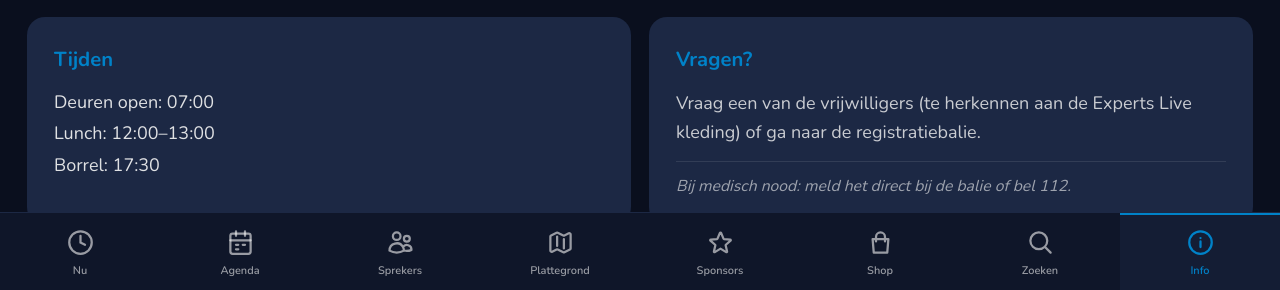
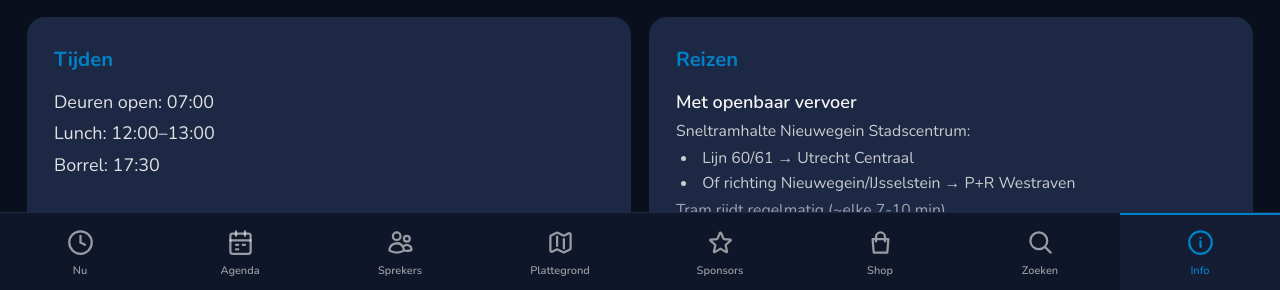
Before and after one commit to expertslive/ziggy, a React (Vite) app in the folder packages/kiosk/: page /info in a window 1280 px wide. Shown: the part 507-797 px from the top of the page. Built offline with nearby package versions, Linux system fonts and the light colour scheme; no server answers.

Commit message:
feat(kiosk): Reizen card on /info — tram, shuttle, poffertjes

```diff
--- a/packages/kiosk/src/i18n/de.json
+++ b/packages/kiosk/src/i18n/de.json
@@ -103,6 +103,25 @@
       "lunch": "Mittagessen: 12:00–13:00",
       "drinks": "Umtrunk: 17:30"
     },
+    "travel": {
+      "title": "Anreise",
+      "publicTransport": {
+        "heading": "Mit öffentlichen Verkehrsmitteln",
+        "intro": "Ab Schnellbahnhaltestelle Nieuwegein Stadscentrum:",
+        "lineToUtrecht": "Linien 60/61 → Utrecht Centraal",
+        "lineToWestraven": "Oder Richtung Nieuwegein/IJsselstein → P+R Westraven",
+        "frequency": "Die Tram fährt regelmäßig (~alle 7-10 Min)."
+      },
+      "car": {
+        "heading": "Mit dem Auto",
+        "shuttle": "Kostenloser Shuttlebus ca. alle 15 Min zwischen dem NBC und dem Parkplatz Sportpark Galecop",
+        "parking": "Oder kostenlos parken am NBC"
+      },
+      "farewell": {
+        "heading": "Auf dem Heimweg",
+        "body": "Am Ausgang steht ein Poffertjes-Stand (kleine niederländische Pfannkuchen) — nehmen Sie kostenlos welche mit für unterwegs."
+      }
+    },
     "questions": {
       "title": "Fragen?",
       "body": "Fragen Sie einen Freiwilligen (erkennbar an der Experts Live Kleidung) oder gehen Sie zur Anmeldung.",
--- a/packages/kiosk/src/i18n/en.json
+++ b/packages/kiosk/src/i18n/en.json
@@ -103,6 +103,25 @@
       "lunch": "Lunch: 12:00–13:00",
       "drinks": "Drinks: 17:30"
     },
+    "travel": {
+      "title": "Travel",
+      "publicTransport": {
+        "heading": "By public transport",
+        "intro": "From the Nieuwegein Stadscentrum tram stop:",
+        "lineToUtrecht": "Lines 60/61 → Utrecht Centraal",
+        "lineToWestraven": "Or towards Nieuwegein/IJsselstein → P+R Westraven",
+        "frequency": "Trams run regularly (about every 7-10 min)."
+      },
+      "car": {
+        "heading": "By car",
+        "shuttle": "Free shuttle bus every ~15 min between the venue and Sportpark Galecop parking",
+        "parking": "Or free parking at NBC"
+      },
+      "farewell": {
+        "heading": "On your way out",
+        "body": "There's a poffertjes (mini Dutch pancakes) stand at the exit — grab some for the road on us."
+      }
+    },
     "questions": {
       "title": "Questions?",
       "body": "Ask one of the volunteers (recognizable by their Experts Live clothing) or visit the registration desk.",
--- a/packages/kiosk/src/i18n/fr.json
+++ b/packages/kiosk/src/i18n/fr.json
@@ -103,6 +103,25 @@
       "lunch": "Déjeuner: 12:00–13:00",
       "drinks": "Cocktail: 17:30"
     },
+    "travel": {
+      "title": "Trajet",
+      "publicTransport": {
+        "heading": "En transports en commun",
+        "intro": "Depuis l'arrêt de tramway Nieuwegein Stadscentrum :",
+        "lineToUtrecht": "Lignes 60/61 → Utrecht Centraal",
+        "lineToWestraven": "Ou direction Nieuwegein/IJsselstein → P+R Westraven",
+        "frequency": "Le tramway passe régulièrement (~toutes les 7 à 10 min)."
+      },
+      "car": {
+        "heading": "En voiture",
+        "shuttle": "Navette gratuite toutes les ±15 min entre le NBC et le parking Sportpark Galecop",
+        "parking": "Ou parking gratuit au NBC"
+      },
+      "farewell": {
+        "heading": "Pour la route",
+        "body": "À la sortie, un stand de poffertjes (mini-pancakes hollandais) — prenez-en gratuitement pour la route."
+      }
+    },
     "questions": {
       "title": "Questions ?",
       "body": "Demandez à un des bénévoles (reconnaissables par leur tenue Experts Live) ou rendez-vous à l'accueil.",
--- a/packages/kiosk/src/i18n/nl.json
+++ b/packages/kiosk/src/i18n/nl.json
@@ -103,6 +103,25 @@
       "lunch": "Lunch: 12:00–13:00",
       "drinks": "Borrel: 17:30"
     },
+    "travel": {
+      "title": "Reizen",
+      "publicTransport": {
+        "heading": "Met openbaar vervoer",
+        "intro": "Sneltramhalte Nieuwegein Stadscentrum:",
+        "lineToUtrecht": "Lijn 60/61 → Utrecht Centraal",
+        "lineToWestraven": "Of richting Nieuwegein/IJsselstein → P+R Westraven",
+        "frequency": "Tram rijdt regelmatig (~elke 7-10 min)."
+      },
+      "car": {
+        "heading": "Met de auto",
+        "shuttle": "Gratis shuttlebus elke ±15 min van/naar Parkeerterrein Sportpark Galecop",
+        "parking": "Of gratis parkeren bij NBC"
+      },
+      "farewell": {
+        "heading": "Bij vertrek",
+        "body": "Bij de uitgang staat een poffertjeskraam — neem gratis wat lekkers mee voor onderweg."
+      }
+    },
     "questions": {
       "title": "Vragen?",
       "body": "Vraag een van de vrijwilligers (te herkennen aan de Experts Live kleding) of ga naar de registratiebalie.",
--- a/packages/kiosk/src/pages/InfoPage.tsx
+++ b/packages/kiosk/src/pages/InfoPage.tsx
@@ -59,6 +59,30 @@ export function InfoPage() {
             <li>{t('info.times.drinks')}</li>
           </ul>
         </Card>
+        <Card title={t('info.travel.title')}>
+          <div className="space-y-4 text-el-light/80">
+            <div>
+              <h3 className="font-semibold text-el-light mb-1">{t('info.travel.publicTransport.heading')}</h3>
+              <p className="text-sm">{t('info.travel.publicTransport.intro')}</p>
+              <ul className="text-sm list-disc list-inside ml-1 mt-1 space-y-0.5">
+                <li>{t('info.travel.publicTransport.lineToUtrecht')}</li>
+                <li>{t('info.travel.publicTransport.lineToWestraven')}</li>
+              </ul>
+              <p className="text-sm mt-1 text-el-light/60">{t('info.travel.publicTransport.frequency')}</p>
+            </div>
+            <div>
+              <h3 className="font-semibold text-el-light mb-1">{t('info.travel.car.heading')}</h3>
+              <ul className="text-sm list-disc list-inside ml-1 space-y-0.5">
+                <li>{t('info.travel.car.shuttle')}</li>
+                <li>{t('info.travel.car.parking')}</li>
+              </ul>
+            </div>
+            <div>
+              <h3 className="font-semibold text-el-light mb-1">{t('info.travel.farewell.heading')}</h3>
+              <p className="text-sm">{t('info.travel.farewell.body')}</p>
+            </div>
+          </div>
+        </Card>
         <Card title={t('info.questions.title')}>
           <p className="text-el-light/80 leading-relaxed">{t('info.questions.body')}</p>
           <hr className="my-3 border-el-light/10" />
```
